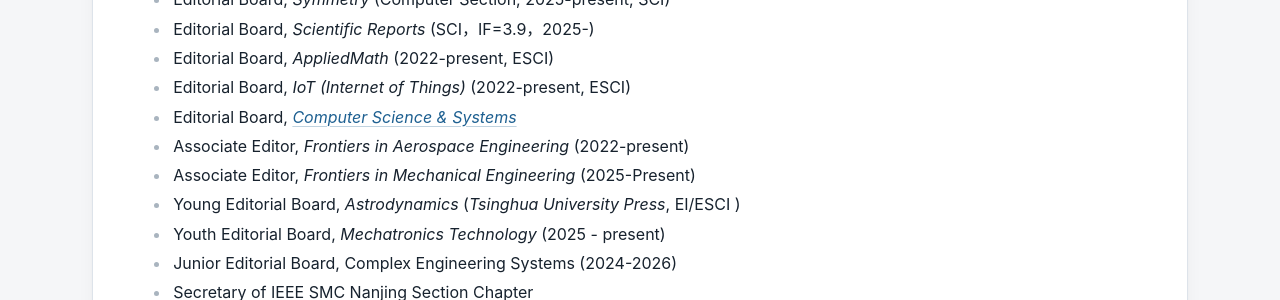
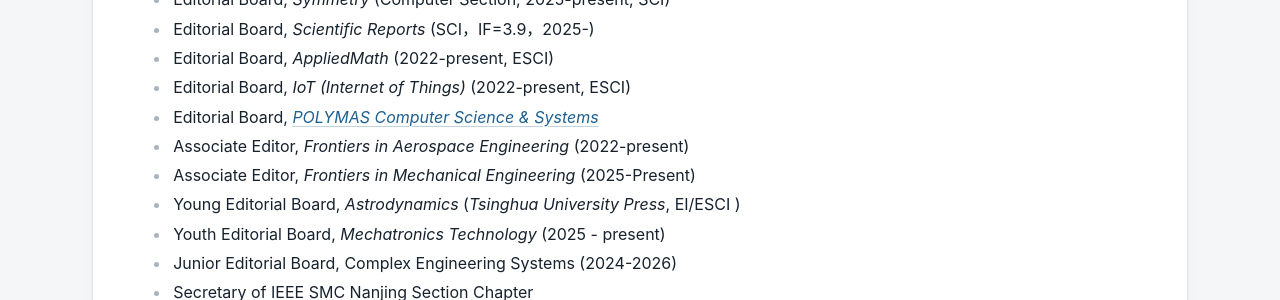
Before and after one commit to dongfangxy/dongfangxy.github.io, a Jekyll site: the page built from index.md, in a window 1280 px wide and 900 px high, scrolled down 1484 px. Shown: the part 153-453 px from the top of the window. Built offline with Jekyll 4.4.1, drawn with Linux system fonts in a browser that asks for light colours.

Commit message:
Update index.md

```diff
--- a/index.md
+++ b/index.md
@@ -74,7 +74,7 @@ I am listed in [**World's Top 2% Scientists in 2023, 2024, 2025, 2026**](https:/
 - Editorial Board, *Scientific Reports* (SCI，IF=3.9，2025-)
 - Editorial Board, *AppliedMath* (2022-present, ESCI)
 - Editorial Board, *IoT (Internet of Things)* (2022-present, ESCI)
-- Editorial Board, [*Computer Science & Systems* ](https://www.polymas.org/journals/POLYMAS-Computer-Science-&-Systems/editorial_board)
+- Editorial Board, [*POLYMAS Computer Science & Systems* ](https://www.polymas.org/journals/POLYMAS-Computer-Science-&-Systems/editorial_board)
 - Associate Editor, *Frontiers in Aerospace Engineering* (2022-present)
 - Associate Editor, *Frontiers in Mechanical Engineering* (2025-Present)
 - Young Editorial Board, *Astrodynamics* (*Tsinghua University Press*, EI/ESCI )
```
